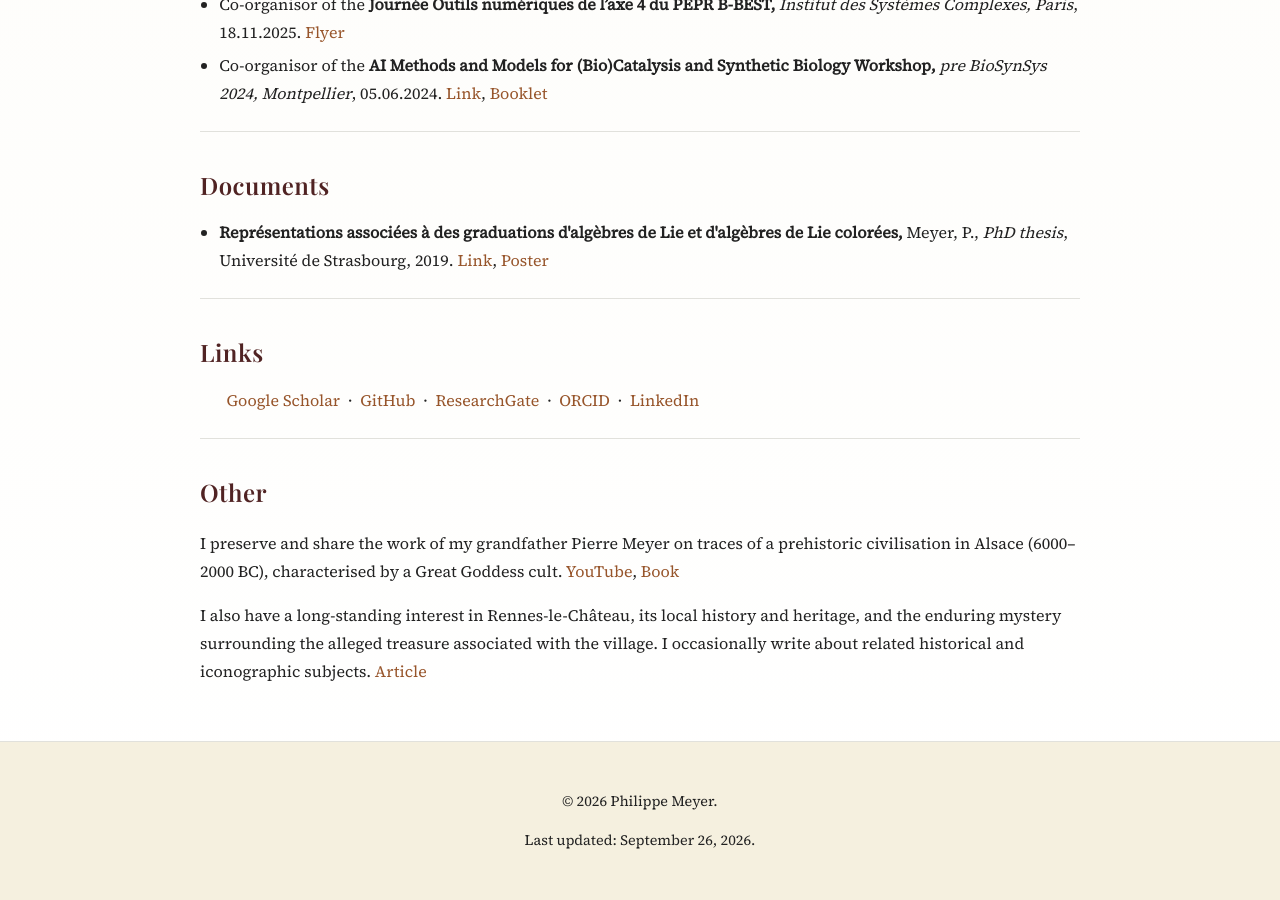
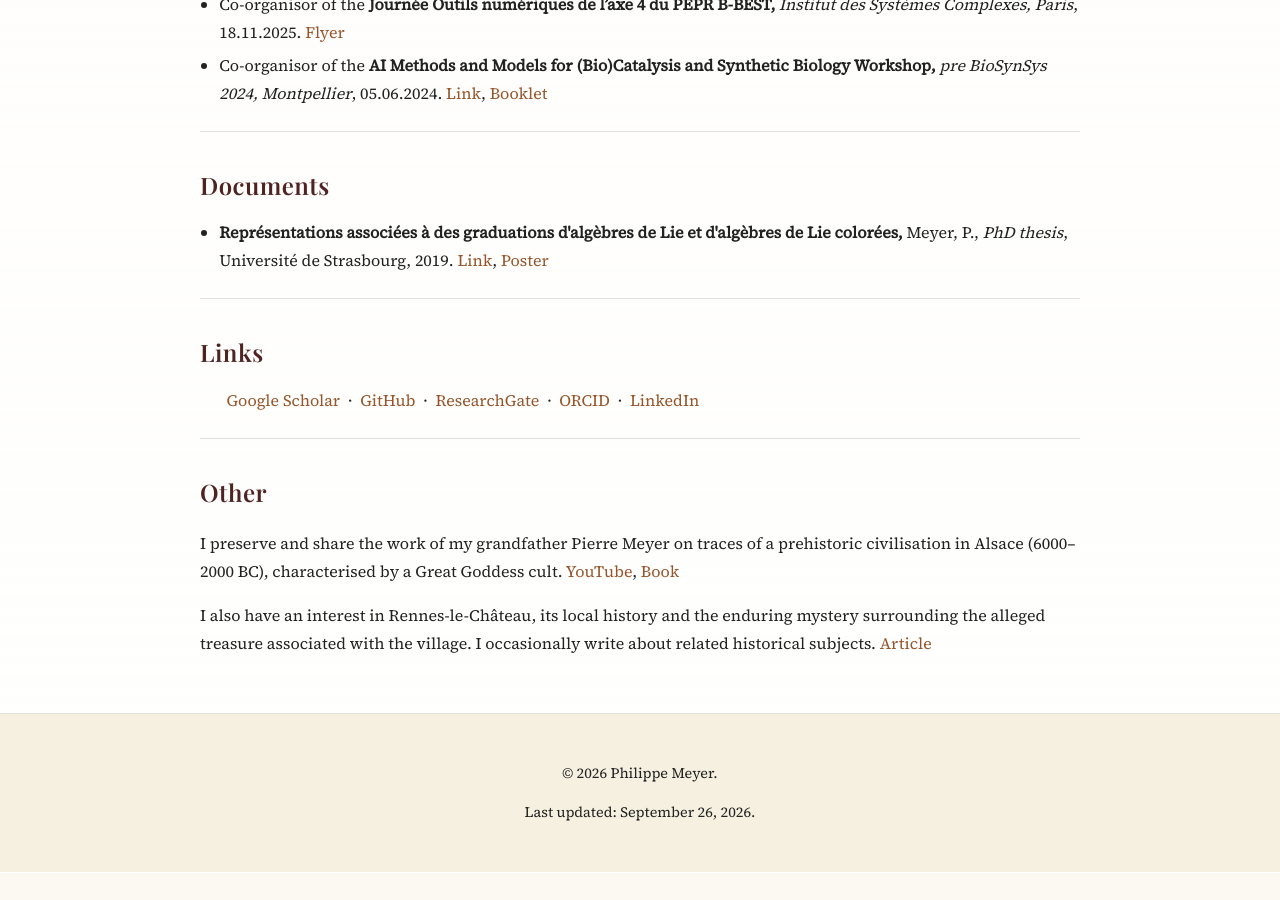
Before and after one commit to PhilippeMeyer68/philippemeyer68.github.io, a Jekyll site: the page built from index.md, in a window 1280 px wide and 900 px high, scrolled down 2407 px. Built offline with Jekyll 4.4.1, drawn with Linux system fonts in a browser that asks for light colours; after the commit the page ends 3279 px from its top, so only the background shows below that.

Commit message:
docs: RLC shorter explanation

```diff
--- a/index.md
+++ b/index.md
@@ -258,7 +258,7 @@ title: "Home"
     </p>
 
   <p>
-    I also have a long-standing interest in Rennes-le-Château, its local history and heritage, and the enduring mystery surrounding the alleged treasure associated with the village. I occasionally write about related historical and iconographic subjects.
+    I also have an interest in Rennes-le-Château, its local history and the enduring mystery surrounding the alleged treasure associated with the village. I occasionally write about related historical subjects.
     <a href="https://portail-rennes-le-chateau.com/arques-ainte-anne-offrant-une-poire-a-lenfant-jesus-eglise/" target="_blank" rel="noopener">Article</a>
   </p>
 </section>
```
